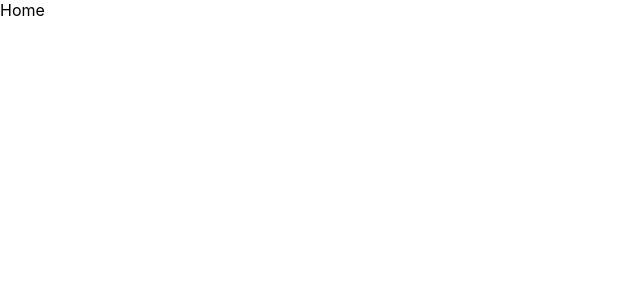
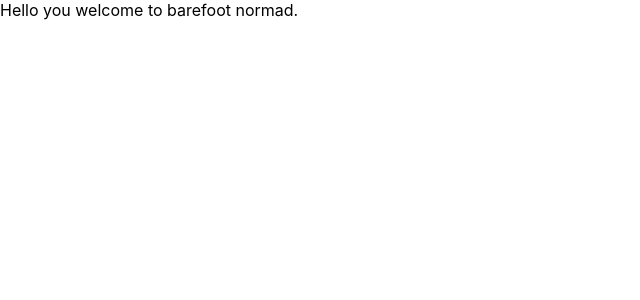
Before and after one commit to tejiri4/barefoot-nomad-frontend, a React (Create React App) app: page / in a window 1280 px wide. Shown: the top 300 px of the page, without its empty margins (0-640 px from the left). Built offline with nearby package versions, Linux system fonts and the light colour scheme.

Commit message:
set up redux

```diff
--- a/package.json
+++ b/package.json
@@ -6,8 +6,12 @@
     "node-sass": "^4.12.0",
     "react": "^16.10",
     "react-dom": "^16.10",
+    "react-redux": "^7.1.1",
     "react-router-dom": "^5.1.2",
-    "react-scripts": "3.1.0"
+    "react-scripts": "3.1.0",
+    "redux": "^4.0.4",
+    "redux-devtools-extension": "^2.13.8",
+    "redux-saga": "^1.1.1"
   },
   "scripts": {
     "start": "react-scripts start",
--- a/src/App.js
+++ b/src/App.js
@@ -11,8 +11,8 @@ import routes from "./routes";
 const App = () => {
   return (
     <Switch>
-      {routes.map(({ path, component }) => (
-        <Route exact path={path} component={component} />
+      {routes.map(({ path, component }, index) => (
+        <Route exact path={path} component={component} key={index} />
       ))}
     </Switch>
   );
--- a/src/index.js
+++ b/src/index.js
@@ -1,14 +1,20 @@
 import React from "react";
 import ReactDOM from "react-dom";
+import { Provider } from "react-redux";
 import { BrowserRouter } from "react-router-dom";
 import "./index.css";
 import App from "./App";
 import * as serviceWorker from "./serviceWorker";
+import store from './store/index';
+
+// render the application
 
 ReactDOM.render(
-  <BrowserRouter>
-    <App />
-  </BrowserRouter>,
+  <Provider store={store}>
+    <BrowserRouter>
+      <App />
+    </BrowserRouter>
+  </Provider>,
   document.getElementById("root")
 );
 
--- a/src/pages/Home/index.jsx
+++ b/src/pages/Home/index.jsx
@@ -1,7 +1,28 @@
 import React, { Component } from "react";
+import { connect } from "react-redux";
 
-export default class Home extends Component {
+// actions
+import { sayHelloAction } from "../../store/actions/sayHelloAction";
+
+class Home extends Component {
+  componentDidMount() {
+    this.props.sayHello();
+  }
+
   render() {
-    return <div>Home</div>;
+    return <div>{this.props.hello.message}</div>;
   }
 }
+
+const mapStateToProps = state => ({ hello: state.hello });
+
+const mapDispachToProps = dispatch => {
+  return {
+    sayHello: () => dispatch(sayHelloAction())
+  };
+};
+
+export default connect(
+  mapStateToProps,
+  mapDispachToProps
+)(Home);
--- /dev/null
+++ b/src/store/actions/sayHelloAction/index.js
@@ -0,0 +1,3 @@
+
+
+export const sayHelloAction = () => ({ type: "SAY_HELLO" });
--- /dev/null
+++ b/src/store/index.js
@@ -0,0 +1,14 @@
+import { createStore, applyMiddleware } from "redux";
+import createSagaMiddleware from "redux-saga";
+import { composeWithDevTools } from "redux-devtools-extension";
+import { rootSaga } from "./sagas";
+
+import reducer from "./reducers";
+
+const sagaMiddleware = createSagaMiddleware();
+const allStoreEnhancers = composeWithDevTools(applyMiddleware(sagaMiddleware));
+const store = createStore(reducer, allStoreEnhancers);
+
+sagaMiddleware.run(rootSaga);
+
+export default store;
--- /dev/null
+++ b/src/store/reducers/index.js
@@ -0,0 +1,6 @@
+import { combineReducers } from "redux";
+import sayHelloReducer from "./sayHelloReducer";
+
+export default combineReducers({
+  hello: sayHelloReducer
+});
--- /dev/null
+++ b/src/store/reducers/sayHelloReducer/index.js
@@ -0,0 +1,12 @@
+const sayHelloReducer = (state = {}, action) => {
+  switch (action.type) {
+    case "SAY_HELLO":
+      return { ...state, message: "Hello you welcome to barefoot normad." };
+    case "HOME_PAGE_LOADED":
+      return { ...state, welcome: "Hey the home page loaded successfully." };
+    default:
+      return state;
+  }
+};
+
+export default sayHelloReducer;
--- /dev/null
+++ b/src/store/sagas/index.js
@@ -0,0 +1,9 @@
+import { put, all } from "redux-saga/effects";
+
+export function* homePageLoaded() {
+  yield put({ type: "HOME_PAGE_LOADED" });
+}
+
+export function* rootSaga() {
+  yield all([homePageLoaded()]);
+}
```
Also changed, not shown: 1 other file (tests, documents, lock files or other folders).
